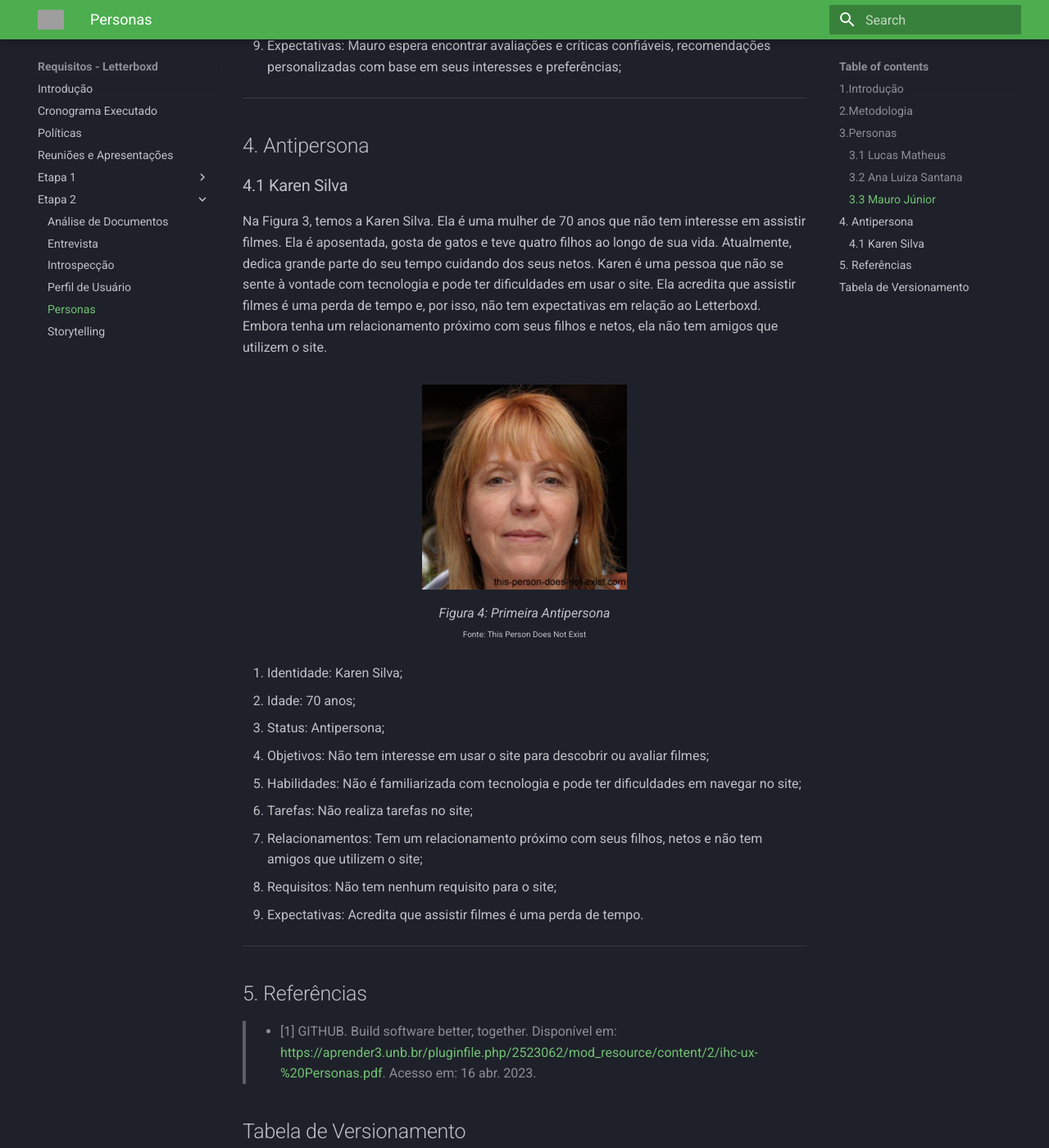
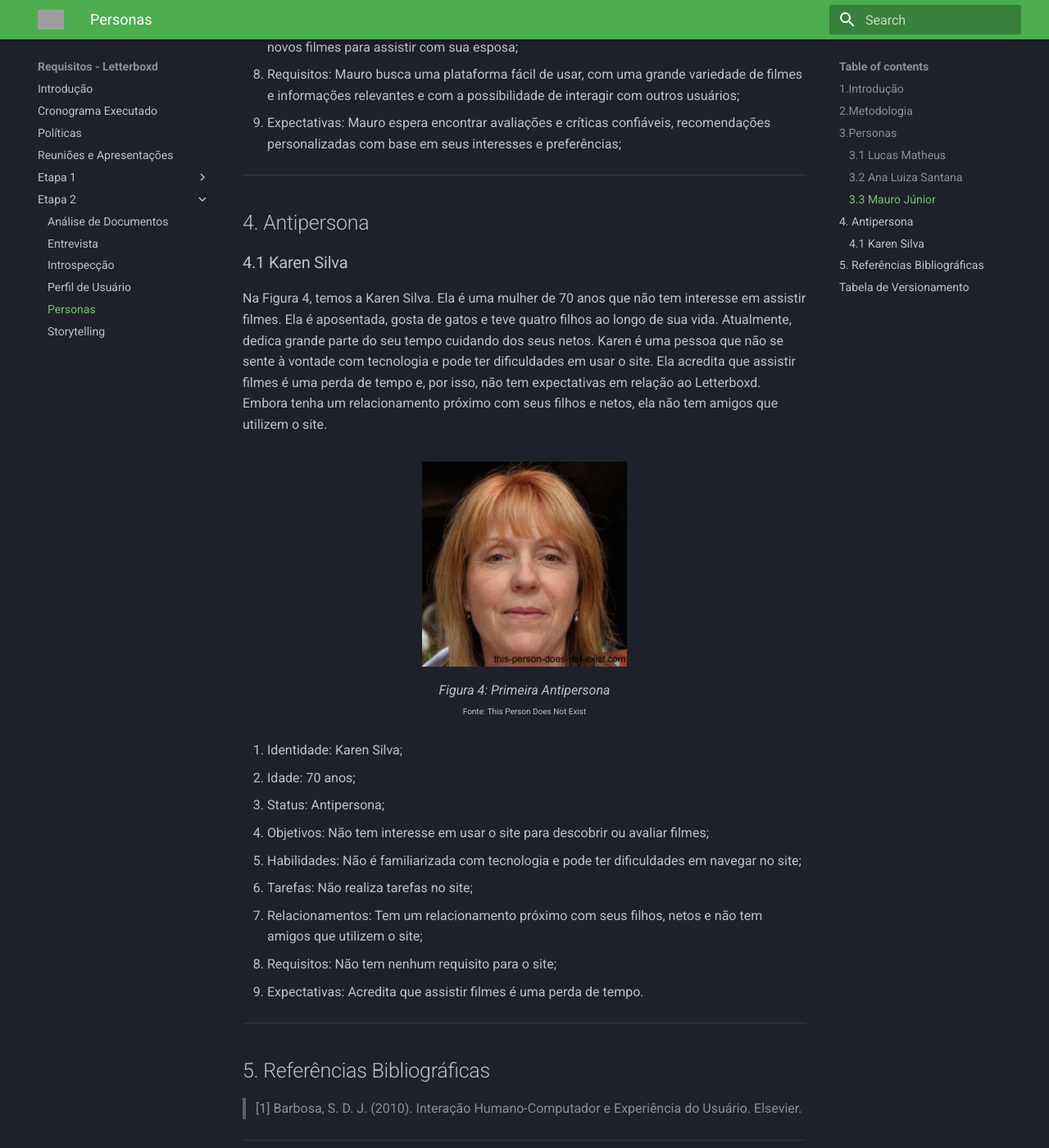
Before and after one commit to Requisitos-de-Software/2023.1-Letterboxd, an MkDocs documentation site: the page built from docs/Etapa 2/personas.md, in a window 1280 px wide and 1400 px high, scrolled down 4076 px. Shown: the whole window at 82% size. Built offline with MkDocs 1.6.1 and Material for MkDocs 9.7.7, drawn with Linux system fonts in a browser that asks for light colours; some of the changed text lies outside the part shown; grey boxes are pictures that could not be loaded.

Commit message:
16 - Correcao de referencia a figura e referencia bibliografica

```diff
--- a/docs/Etapa 2/personas.md
+++ b/docs/Etapa 2/personas.md
@@ -1,10 +1,14 @@
 # Personas
+
+---
 
 ## 1.Introdução
 
 A técnica do uso de personas é utilizada com o objetivo de representar um grupo específico de usuários. Durante a etapa de elicitação de requisitos, esta técnica é bastante utilizada para que o time de desenvolvimento consiga manter o foco em um mesmo alvo, quando se diz respeito aos usuários. Com esta técnica, o foco principal é satisfazer os grupos de usuários reais.
 
 Uma persona, é basicamente um personagem fictício criado com base nas características dos grupos de usuários reais. As personas em um projeto são criadas com base em processos investigativos, como questionários que buscam elicitar informações sobre os usuários. Ela tem como objetivo descrever um usuário típico do sistema.
+
+---
 
 ## 2.Metodologia
 
@@ -26,6 +30,8 @@ A partir dos dados coletados, foram criadas 3 personas e 1 antipersona. Suas car
 • Requisitos: necessidades da persona.
 
 • Expectativas: como a persona acredita que o produto funciona.
+
+---
 
 ## 3.Personas
 
@@ -97,7 +103,7 @@ Na Figura 3 temos a terceira persona, Mauro Junior. Ele é um jovem adulto de 33
 
 ### 4.1 Karen Silva
 
-Na Figura 3, temos a Karen Silva. Ela é uma mulher de 70 anos que não tem interesse em assistir filmes. Ela é aposentada, gosta de gatos e teve quatro filhos ao longo de sua vida. Atualmente, dedica grande parte do seu tempo cuidando dos seus netos. Karen é uma pessoa que não se sente à vontade com tecnologia e pode ter dificuldades em usar o site. Ela acredita que assistir filmes é uma perda de tempo e, por isso, não tem expectativas em relação ao Letterboxd. Embora tenha um relacionamento próximo com seus filhos e netos, ela não tem amigos que utilizem o site.
+Na Figura 4, temos a Karen Silva. Ela é uma mulher de 70 anos que não tem interesse em assistir filmes. Ela é aposentada, gosta de gatos e teve quatro filhos ao longo de sua vida. Atualmente, dedica grande parte do seu tempo cuidando dos seus netos. Karen é uma pessoa que não se sente à vontade com tecnologia e pode ter dificuldades em usar o site. Ela acredita que assistir filmes é uma perda de tempo e, por isso, não tem expectativas em relação ao Letterboxd. Embora tenha um relacionamento próximo com seus filhos e netos, ela não tem amigos que utilizem o site.
 
 <figure markdown>
   ![KarenSilva](../assets/KarenSilva_TPDNE.jpeg){width=250px}
@@ -117,9 +123,11 @@ Na Figura 3, temos a Karen Silva. Ela é uma mulher de 70 anos que não tem inte
 
 ---
 
-## 5. Referências
+## 5. Referências Bibliográficas
 
-> - <a id="ancora1"></a>[1] GITHUB. Build software better, together. Disponível em: <https://aprender3.unb.br/pluginfile.php/2523062/mod_resource/content/2/ihc-ux-%20Personas.pdf>. Acesso em: 16 abr. 2023.
+> [1] Barbosa, S. D. J. (2010). Interação Humano-Computador e Experiência do Usuário. Elsevier.
+
+---
 
 ## Tabela de Versionamento
 
@@ -127,3 +135,5 @@ Na Figura 3, temos a Karen Silva. Ela é uma mulher de 70 anos que não tem inte
 | ---------- | ------ | ----------------------------- | ---------------------------------------------------------------------------------------------------------------------------------------------- | ---------------------------------------------- |
 | 24/04/2023 | `1.0`  | Criação V1 Personas           | [Arthur Loureiro](https://github.com/ArtAssLou), [Débora Caires](https://github.com/deboracaires), [Gustavo Barbosa](https://github.com/brbsg) | [Natan Santana](https://github.com/Neitan2001) |
 | 25/04/2023 | `1.1`  | Preenchimento segunda persona | [Débora Caires](https://github.com/deboracaires) e [Gustavo Barbosa](https://github.com/brbsg)                                                 | [Natan Santana](https://github.com/Neitan2001) |
+| 25/04/2023 | `1.2`  | Preenchimento segunda persona e antipersona           | [Gustavo Barbosa](https://github.com/brbsg) | [Natan Santana](https://github.com/Neitan2001) |
+| 25/04/2023 | `1.3`  | Correções pontuais | [Débora Caires](https://github.com/deboracaires) e [Gustavo Barbosa](https://github.com/brbsg) | [Natan Santana](https://github.com/Neitan2001)
```
